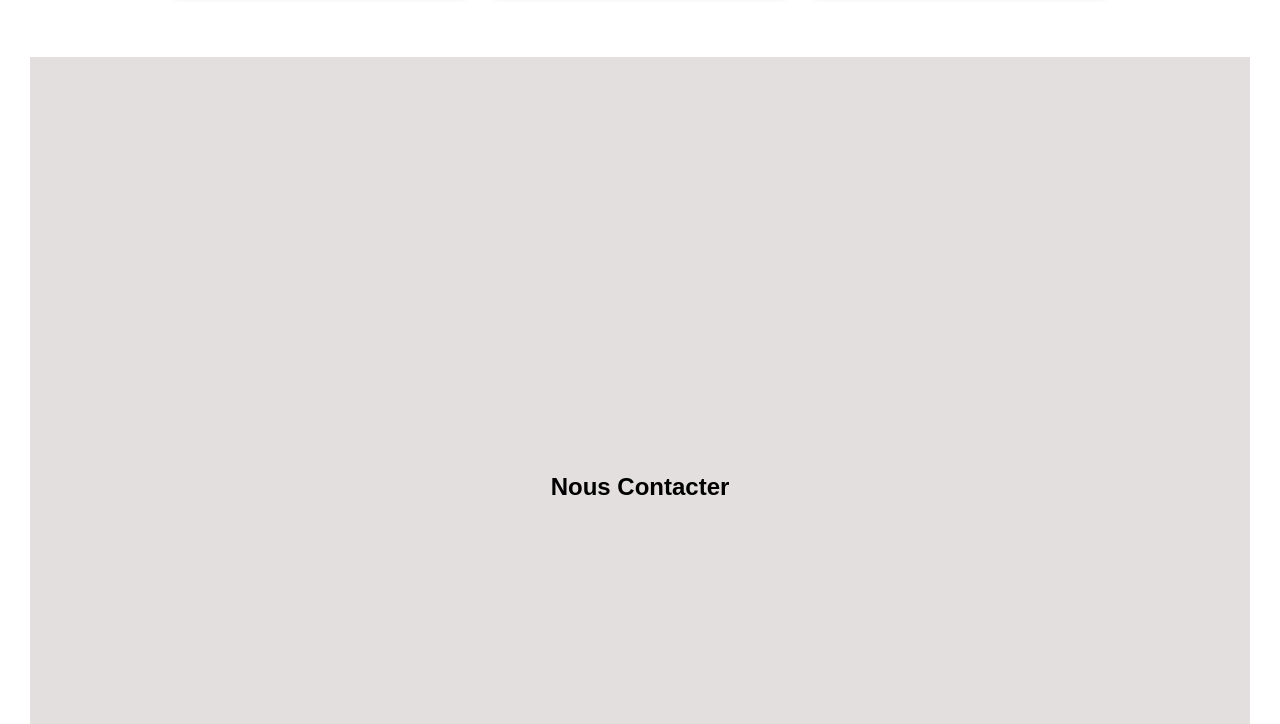
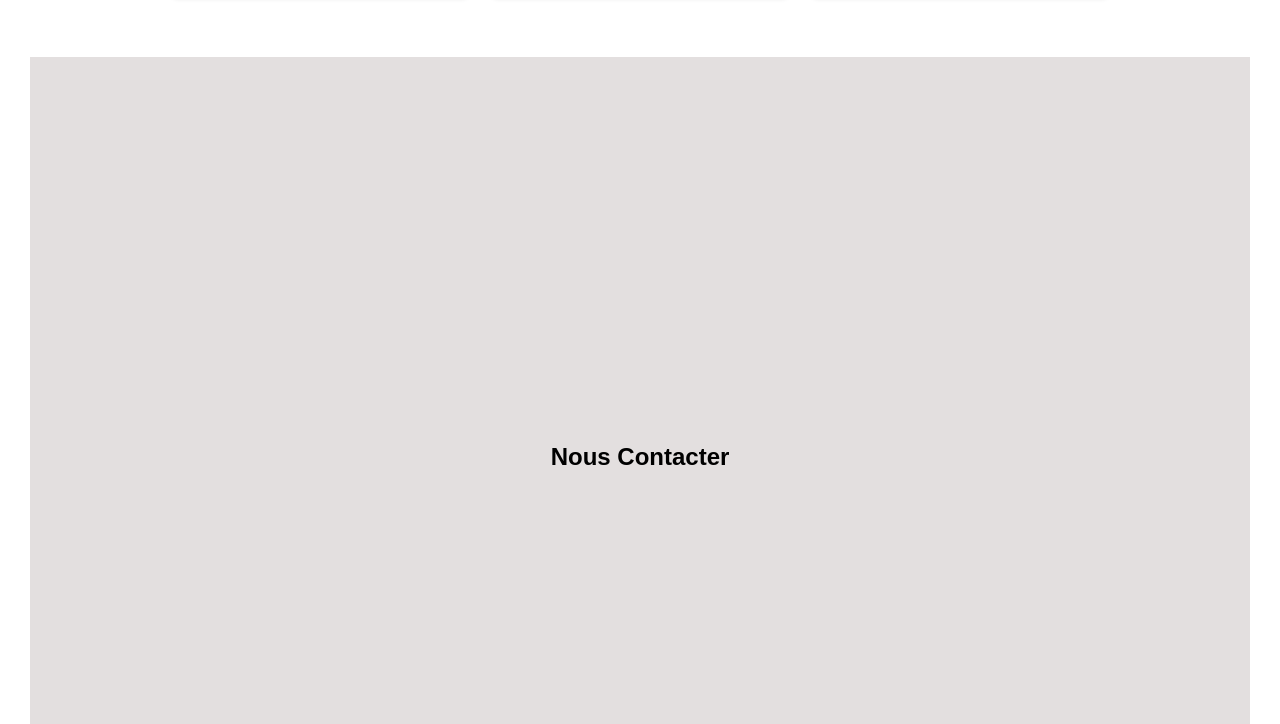
Before and after one commit to gsolutech/gsolutech-website, a plain HTML site: page index.html in a window 1280 px wide. Shown: the part 1596-2320 px from the top of the page. Drawn offline with Linux system fonts and the light colour scheme; files whose address does not match are found by name.

Commit message:
comite section

```diff
--- a/src/main.css
+++ b/src/main.css
@@ -118,14 +118,14 @@ p {
     color: #666;
 }
 
-.contact {
+/* .contact {
     text-align: center;
     padding: 20px;
 }
 
 .contact h2 {
     margin: 40px 0 20px;
-}
+} */
 
 /* contact */
 .contact{
```
